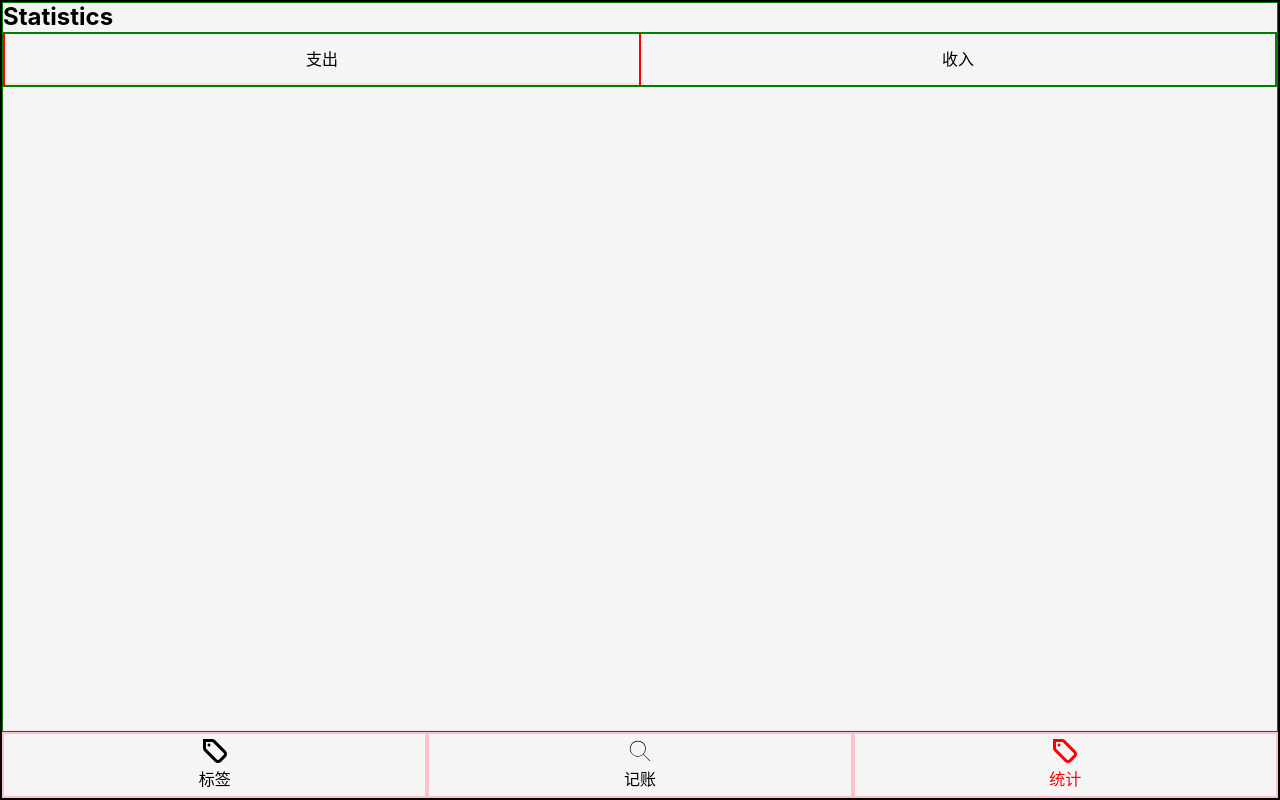
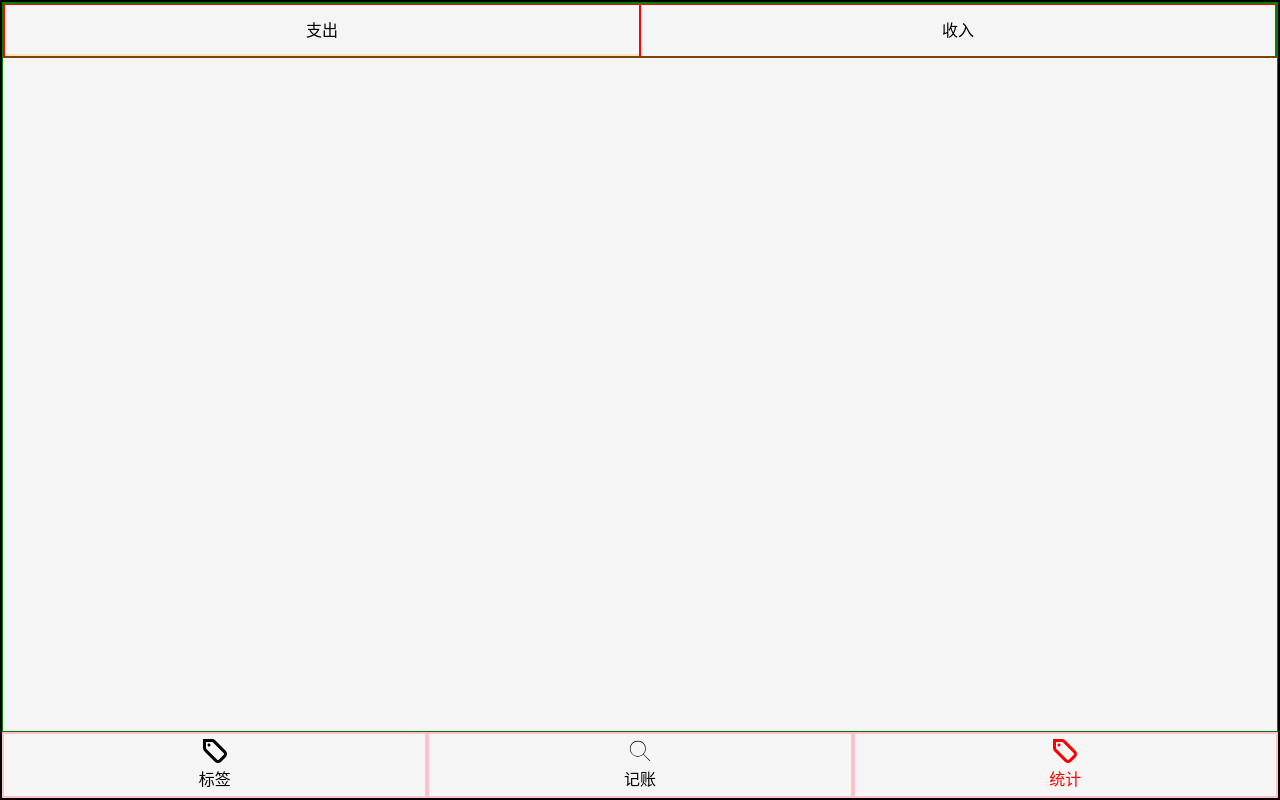
Before and after one commit to AngelaFangguyue/reactMoney, a React app: page /statistics in a window 1280 px wide. Built offline with nearby package versions, Linux system fonts and the light colour scheme.

Commit message:
优化滚动逻辑

```diff
--- a/package.json
+++ b/package.json
@@ -38,7 +38,7 @@
     "jest-resolve": "24.9.0",
     "jest-watch-typeahead": "0.4.2",
     "mini-css-extract-plugin": "0.9.0",
-    "node-sass": "npm:dart-sass@^1.25.0",
+    "node-sass": "npm:dart-sass",
     "optimize-css-assets-webpack-plugin": "5.0.3",
     "pnp-webpack-plugin": "1.6.4",
     "postcss-flexbugs-fixes": "4.1.0",
--- a/src/components/Layout.js
+++ b/src/components/Layout.js
@@ -24,6 +24,7 @@ const SwitchWrapper = styled.div`
   flex-direction: column;
   /* align-items: center; */
   /* justify-content: center; */
+  overflow: auto;
 `;
 
 function Layout(props) {
--- a/src/views/Statistics1.js
+++ b/src/views/Statistics1.js
@@ -71,7 +71,7 @@ function Statistics() {
 
   return (
     <Layout>
-      <h2>Statistics</h2>
+      {/* <div> */}
       <TypesSection
         value={q}
         onChange={(obj) => {
@@ -105,6 +105,7 @@ function Statistics() {
           );
         })}
       </div>
+      {/* </div> */}
     </Layout>
   );
 }
--- a/src/views/moneyfloder/TagsSection.js
+++ b/src/views/moneyfloder/TagsSection.js
@@ -14,6 +14,7 @@ const TagsWrapper = styled.section`
   align-items: flex-start;
   justify-content: space-between;
   padding: 10px 10px 20px 10px;
+  overflow: auto;
   ul {
     display: flex;
     padding: 5px 5px 5px 0;
```
Also changed, not shown: 1 other file (tests, documents, lock files or other folders).
